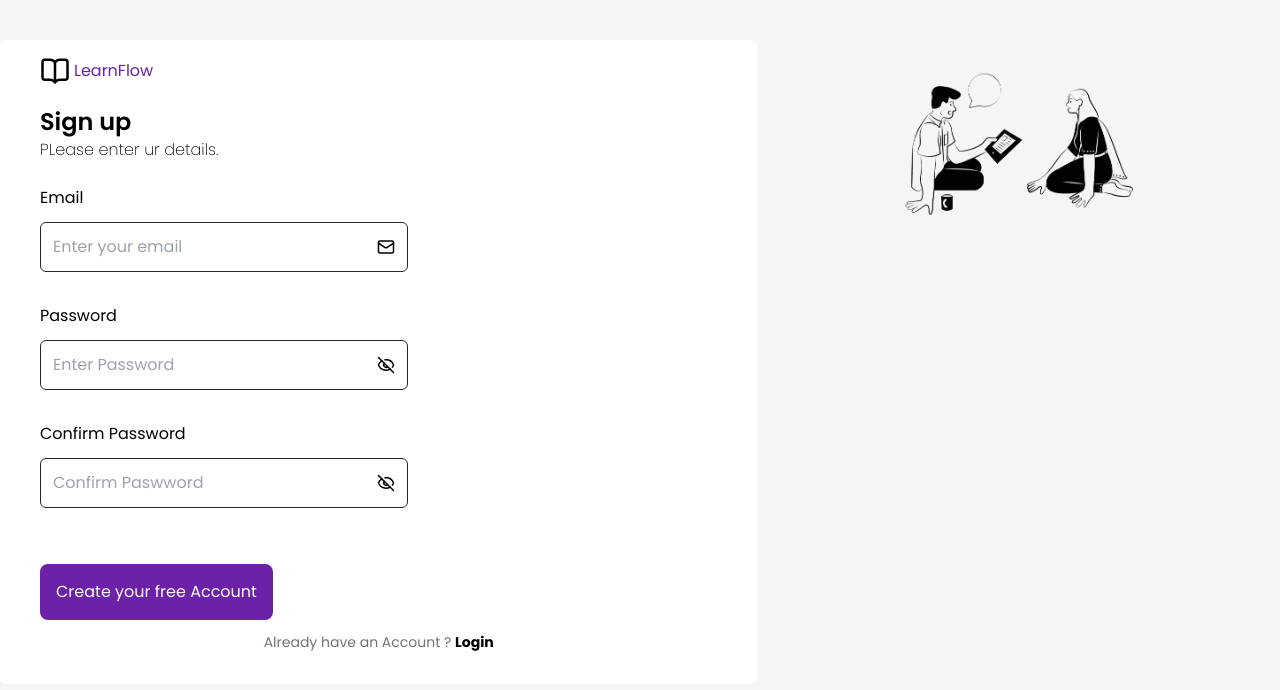
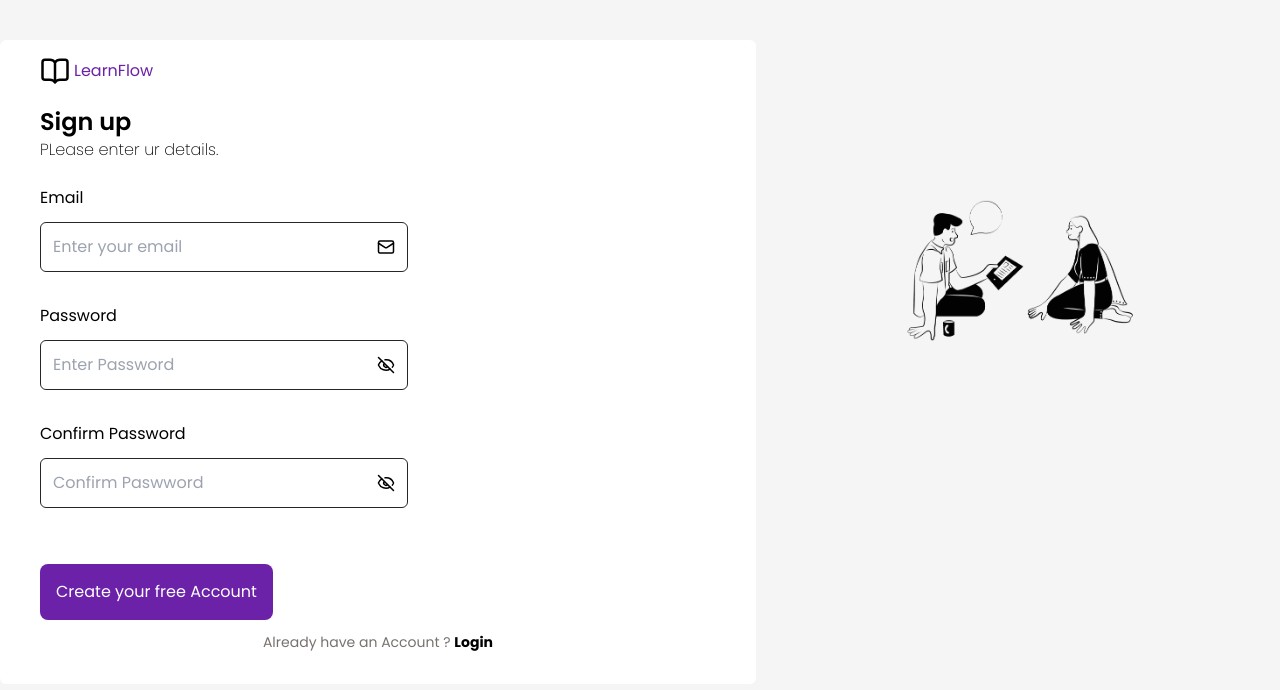
Before and after one commit to Juztice2/LEARNFLOW-MANAGEMENT-SYSTEM, a React (Vite) app: page /signup in a window 1280 px wide. Shown: the top 690 px of the page. Built offline with nearby package versions, Linux system fonts and the light colour scheme; no server answers.

Commit message:
Describe your change

```diff
--- a/src/components/signup.jsx
+++ b/src/components/signup.jsx
@@ -89,7 +89,7 @@ import { useAuth } from "../Context/authcontext.jsx";
     <p className=" font-poppins justify-self-center mt-3 mb-4  text-stone-500 text-sm ">Already have an Account ? <Link to="/signin" className="text-black font-bold hover:cursor-pointer">Login</Link></p>
   </form>
    <div>
-       <img src={smallteam} className="hidden lg:block justify-self-center mt-30 w-[70%]"/>
+       <img src={smallteam} className="hidden lg:block justify-self-center mt-32 pl-1 w-[70%]"/>
    </div>
  </div>
   )
```
